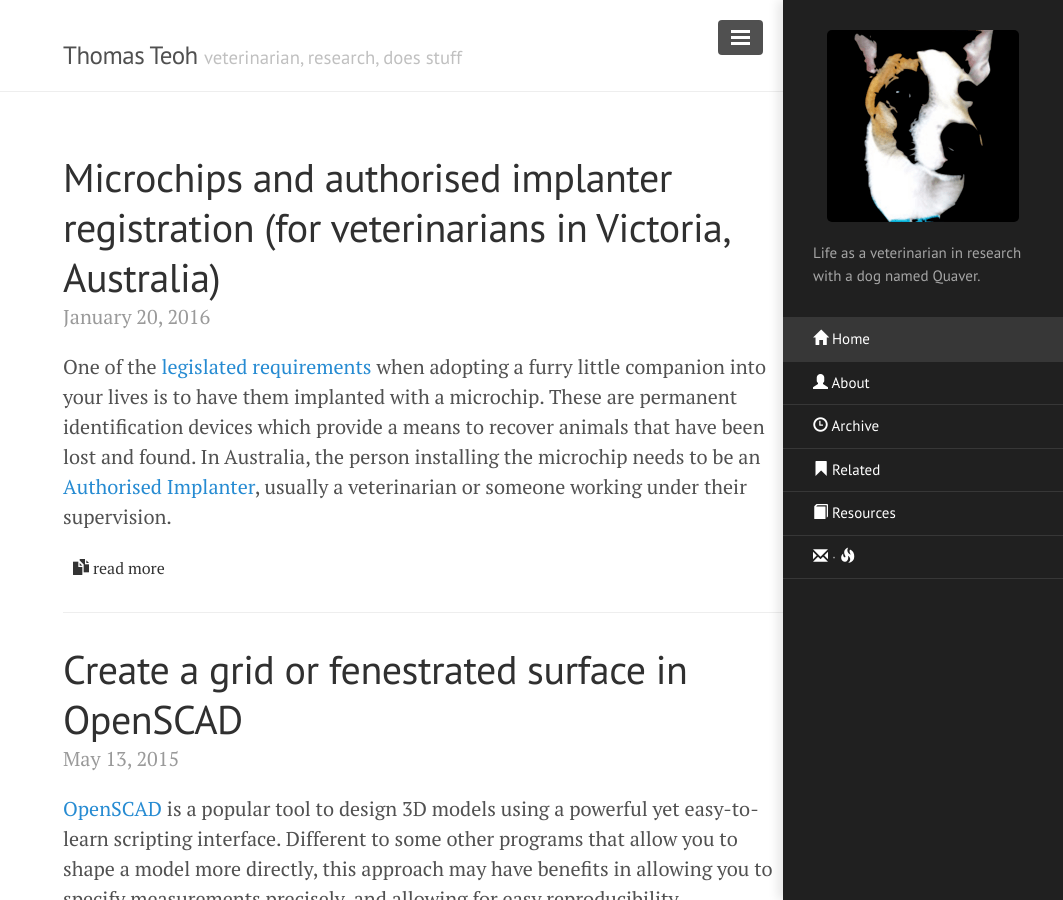
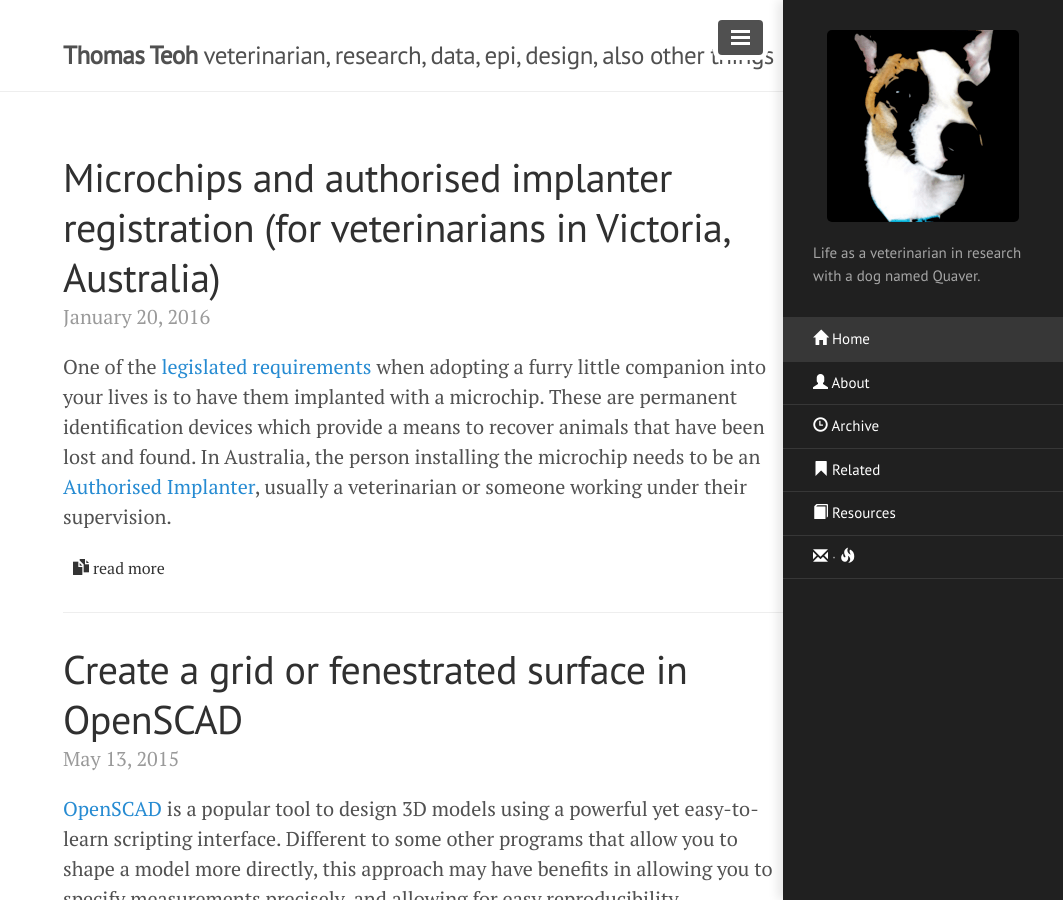
Before and after one commit to thomasteoh/thomasteoh.github.io, a Jekyll site: the page built from index.html, in a window 1280 px wide and 900 px high. Shown: the whole window, without its empty margins (217-1280 px from the left). Built offline with Jekyll 4.4.1, drawn with Linux system fonts in a browser that asks for light colours; the list of posts is cut into pages by our own code.

Commit message:
Changed the some of the appearance a bit for the title and tagline

```diff
--- a/_config.yml
+++ b/_config.yml
@@ -2,13 +2,11 @@
 highlighter:         rouge
 
 # Permalinks
-#
-# Use of `relative_permalinks` ensures post links from the index work properly.
 permalink:           pretty
 
 # Setup
 title:            Thomas Teoh
-tagline:          'veterinarian, research, does stuff'
+tagline:          'veterinarian, research, data, epi, design, also other things'
 description:      'Life as a veterinarian in research with a dog named Quaver.'
 url:              http://www.tteoh.com
 baseurl:          /
--- a/_layouts/default.html
+++ b/_layouts/default.html
@@ -13,8 +13,8 @@
       <div class="masthead">
         <div class="container">
           <h3 class="masthead-title">
-            <a href="/" title="Home">{{ site.title }}</a>
-            <small>{{ site.tagline }}</small>
+            <b><a href="/" title="Home">{{ site.title }}</a></b>
+            {{ site.tagline }}
           </h3>
         </div>
       </div>
```
